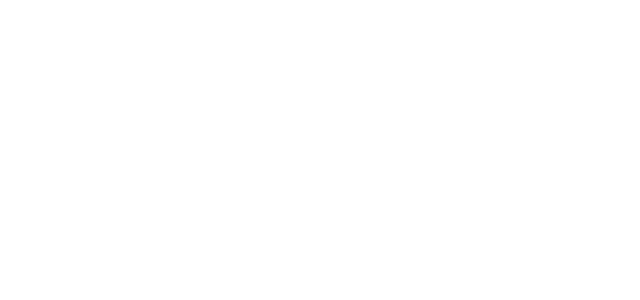
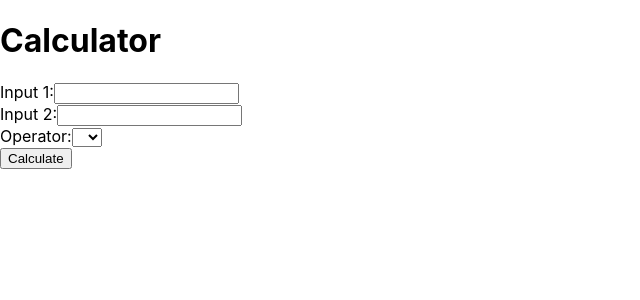
Before and after one commit to gourav-kadyan/React_Learning, a React (Create React App) app: page / in a window 1280 px wide. Shown: the top 300 px of the page, without its empty margins (0-640 px from the left). Built offline with nearby package versions, Linux system fonts and the light colour scheme.

Commit message:
did hide element on click and basic calculator

```diff
--- a/src/App.jsx
+++ b/src/App.jsx
@@ -15,6 +15,8 @@
 import Disable from "./add two numbers and disable button/Disable";
 import Main from "./global context and routing/Main";
 import Parentcomponent from "./global context and routing/Parentcomponent";
+import Calculator from "./hide element and calculator/Calculator";
+import HideElementOnClick from "./hide element and calculator/HideElementOnClick";
 
 
 
@@ -36,6 +38,8 @@
         {/* <Parentcomponent/> */}
         {/* <Disable /> */}
         {/* <AddNumbers/> */}
+        {/* <HideElementOnClick/> */}
+        <Calculator/>
     </>
   );
 }
--- /dev/null
+++ b/src/hide element and calculator/Calculator.jsx
@@ -0,0 +1,89 @@
+import React, { useState } from 'react';
+
+const Calculator = () => {
+  const [inputOne, setInputOne] = useState('');
+  const [inputTwo, setInputTwo] = useState('');
+  const [operator, setOperator] = useState('');
+  const [result, setResult] = useState('');
+
+  const handleInputChange = (event) => {
+    const target = event.target;
+    const name = target.name;
+    const value = target.value;
+
+    if (name === 'inputOne') {
+      setInputOne(value);
+    } else if (name === 'inputTwo') {
+      setInputTwo(value);
+    }
+  };
+
+  const handleOperatorChange = (event) => {
+    const target = event.target;
+    const value = target.value;
+
+    setOperator(value);
+  };
+
+  const handleCalculate = () => {
+    let output;
+
+    if (operator === '+') {
+      output = parseInt(inputOne) + parseInt(inputTwo);
+    } else if (operator === '-') {
+      output = parseInt(inputOne) - parseInt(inputTwo);
+    } else if (operator === '*') {
+      output = parseInt(inputOne) * parseInt(inputTwo);
+    } else if (operator === '/') {
+      output = parseInt(inputOne) / parseInt(inputTwo);
+    }
+
+    setResult(output);
+  };
+
+  return (
+    <div>
+      <h1>Calculator</h1>
+      <div>
+        <label htmlFor="inputOne">Input 1:</label>
+        <input
+          type="text"
+          id="inputOne"
+          name="inputOne"
+          value={inputOne}
+          onChange={handleInputChange}
+        />
+      </div>
+      <div>
+        <label htmlFor="inputTwo">Input 2:</label>
+        <input
+          type="text"
+          id="inputTwo"
+          name="inputTwo"
+          value={inputTwo}
+          onChange={handleInputChange}
+        />
+      </div>
+      <div>
+        <label htmlFor="operator">Operator:</label>
+        <select id="operator" name="operator" onChange={handleOperatorChange}>
+          <option value=""></option>
+          <option value="+">+</option>
+          <option value="-">-</option>
+          <option value="*">*</option>
+          <option value="/">/</option>
+        </select>
+      </div>
+      <div>
+        <button onClick={handleCalculate}>Calculate</button>
+      </div>
+      {result && (
+        <div>
+          <p>Result: {result}</p>
+        </div>
+      )}
+    </div>
+  );
+};
+
+export default Calculator;
--- /dev/null
+++ b/src/hide element and calculator/HideElementOnClick.jsx
@@ -0,0 +1,22 @@
+import React, { useState } from 'react';
+
+const HideElementOnClick = () => {
+  const [isVisible, setIsVisible] = useState(true);
+
+  const handleHideClick = () => {
+    setIsVisible(false);
+  };
+
+  return (
+    <div>
+      {isVisible && (
+        <div>
+          <p>Hello, world!</p>
+          <button onClick={handleHideClick}>Hide me!</button>
+        </div>
+      )}
+    </div>
+  );
+};
+
+export default HideElementOnClick;
```
